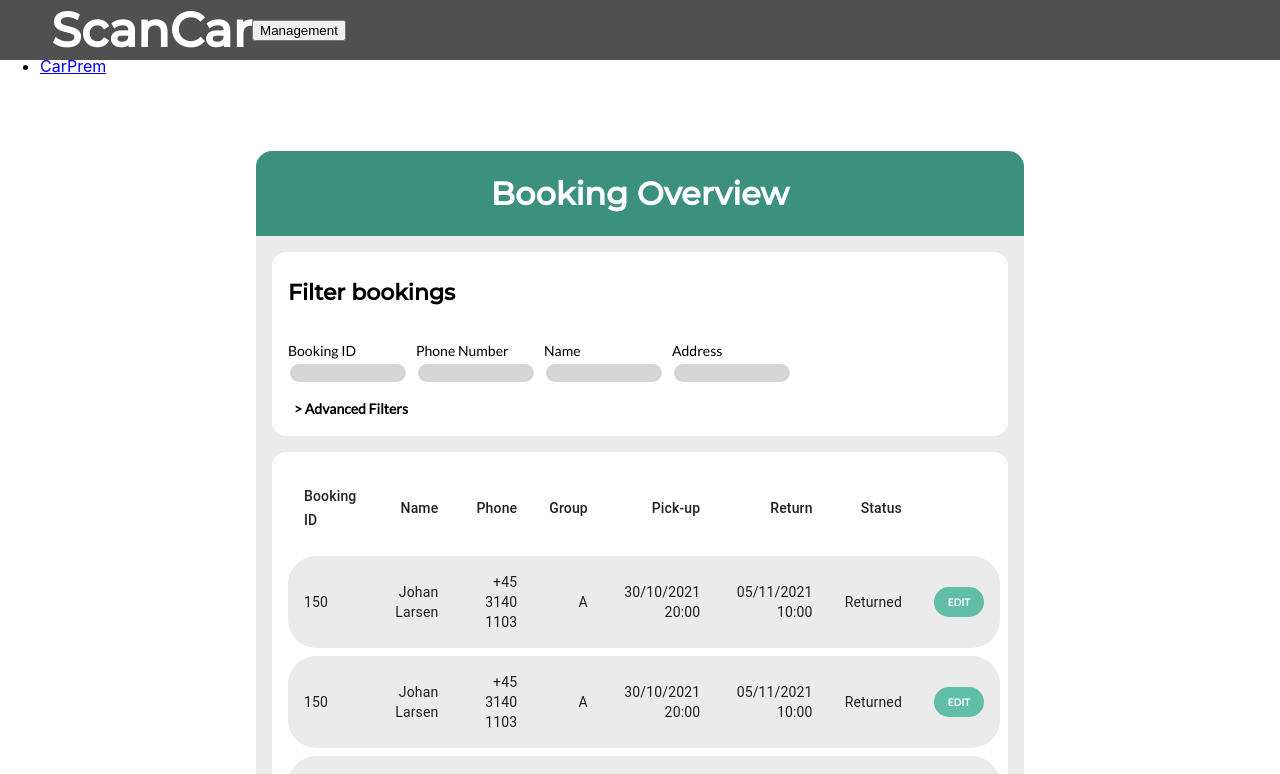
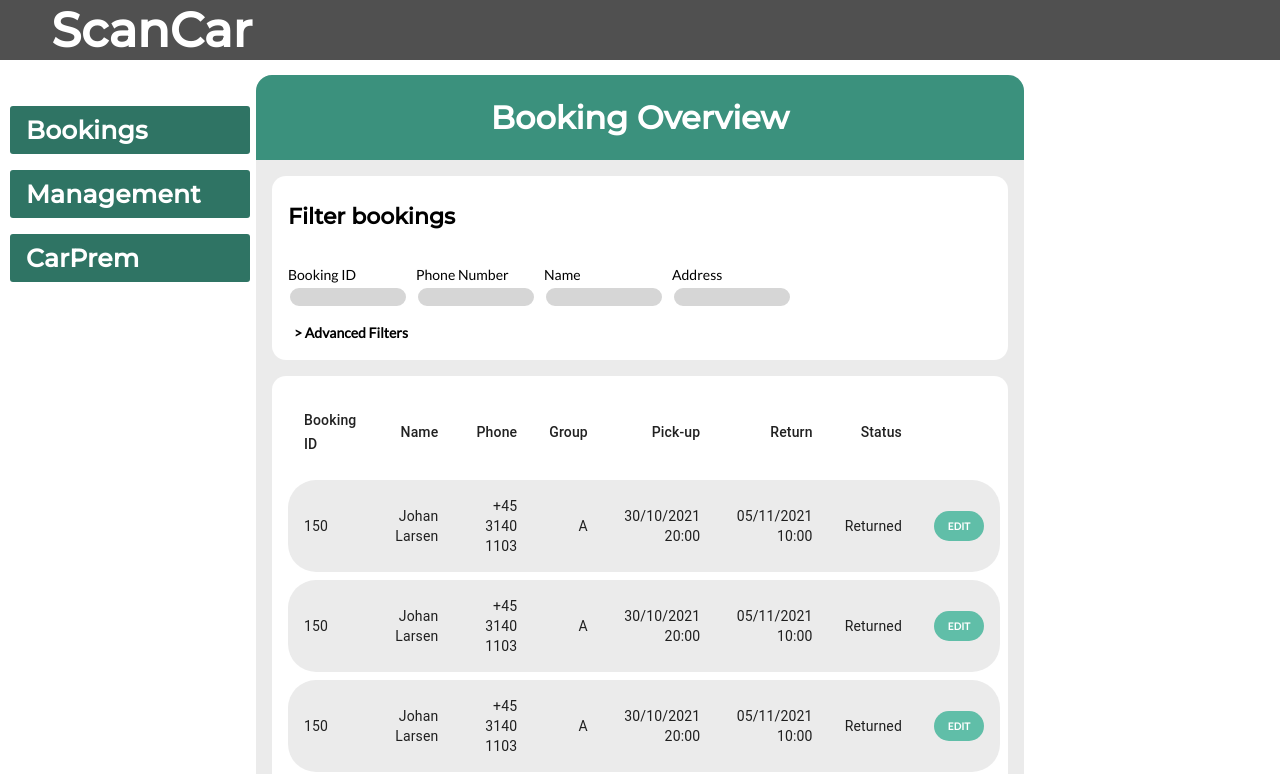
Before and after one commit to JOSBALIN/TIDFinalProject, a React (Create React App) app in the folder scancar/: page / in a window 1280 px wide. Shown: the top 774 px of the page. Built offline with nearby package versions, Linux system fonts and the light colour scheme.

Commit message:
Created global sidebar

```diff
--- a/scancar/src/App.css
+++ b/scancar/src/App.css
@@ -32,6 +32,8 @@
   font-size: 22px;
   line-height: 22px;
 }
+
+
 
 /* What's the purpose of this?? */
 .canvas label,
--- a/scancar/src/App.js
+++ b/scancar/src/App.js
@@ -6,22 +6,14 @@ import { BrowserRouter as Router, Routes, Route, Link } from 'react-router-dom';
 import Home from './pages/Home.js';
 import Management from './pages/Management.js';
 import CarPrem from './pages/CarPrem.js';
+import Sidebar from "./components/sidebar.tsx";
 
 export default function App() {
     return (
+
       <Router>
         <div>
-          <ul>
-            <li>
-              <Link to='/'>Bookings</Link>
-            </li>
-            <li>
-              <Link to='/management'>Management</Link>
-            </li>
-            <li>
-              <Link to='/carprem'>CarPrem</Link>
-            </li>
-          </ul>
+        <Sidebar/>
         <Routes>
             <Route exact path='/' element={<Home/>}></Route>
             <Route path='/management' element={<Management/>}></Route>
--- /dev/null
+++ b/scancar/src/components/sidebar.css
@@ -0,0 +1,35 @@
+.sidenav {
+    width: 240px;
+    position: fixed;
+    z-index: 1;
+    top: 20px;
+    left: 10px;
+    padding: 8px 0;
+    margin-top: 62px;
+  }
+
+  .sidenav a {
+    padding: 12px 8px 6px 16px;
+    text-decoration: none;
+    font-size: 25px;
+    color: #FFFFFF;
+    display: block;
+
+  }
+
+
+
+  .sidenav li {
+    font-family: Montserrat;
+    font-style: normal;
+    font-weight: bold;
+    line-height: 24px;
+    letter-spacing: 0.015em;
+    background: #2F7464;
+    height: 48px;
+    border-radius: 3px;
+    margin-top: 16px;
+    margin-bottom: 16px;
+    list-style-type: none;
+
+  }
--- /dev/null
+++ b/scancar/src/components/sidebar.tsx
@@ -0,0 +1,22 @@
+import * as React from 'react';
+import { Link } from 'react-router-dom';
+import "./sidebar.css"
+
+export default function Sidebar() {
+
+    return(
+        <div className="sidenav">
+        <li>
+              <Link to='/'>Bookings</Link>
+        </li>
+        <li>
+              <Link to='/management'>Management</Link>
+        </li>
+        <li>
+              <Link to='/carprem'>CarPrem</Link>
+        </li>
+      </div>
+
+    );
+
+}
--- a/scancar/src/pages/Home.js
+++ b/scancar/src/pages/Home.js
@@ -15,12 +15,8 @@ function Home() {
     <div className="Background">
       <div class="navbar">
         <h1>ScanCar</h1>
-        <Link to='/Management'>
-            <button variant='outlined'>
-                Management
-            </button>
-        </Link>
       </div>
+
 
       <div>
         <div class="canvas">
```
